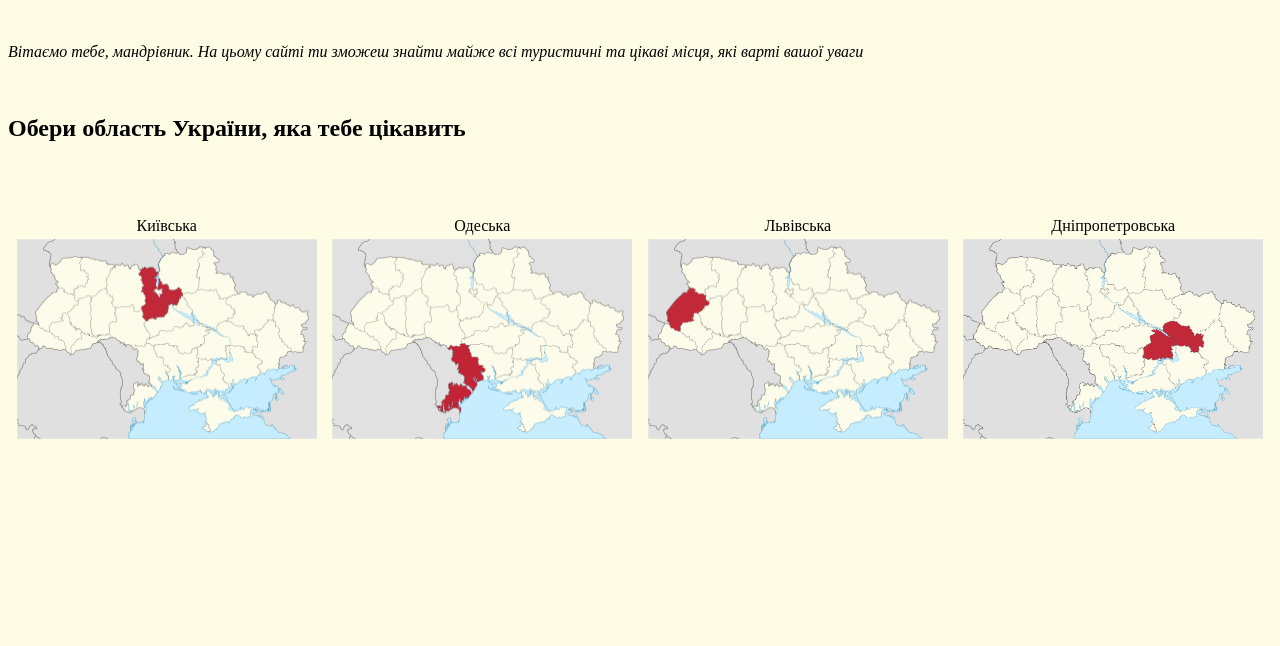
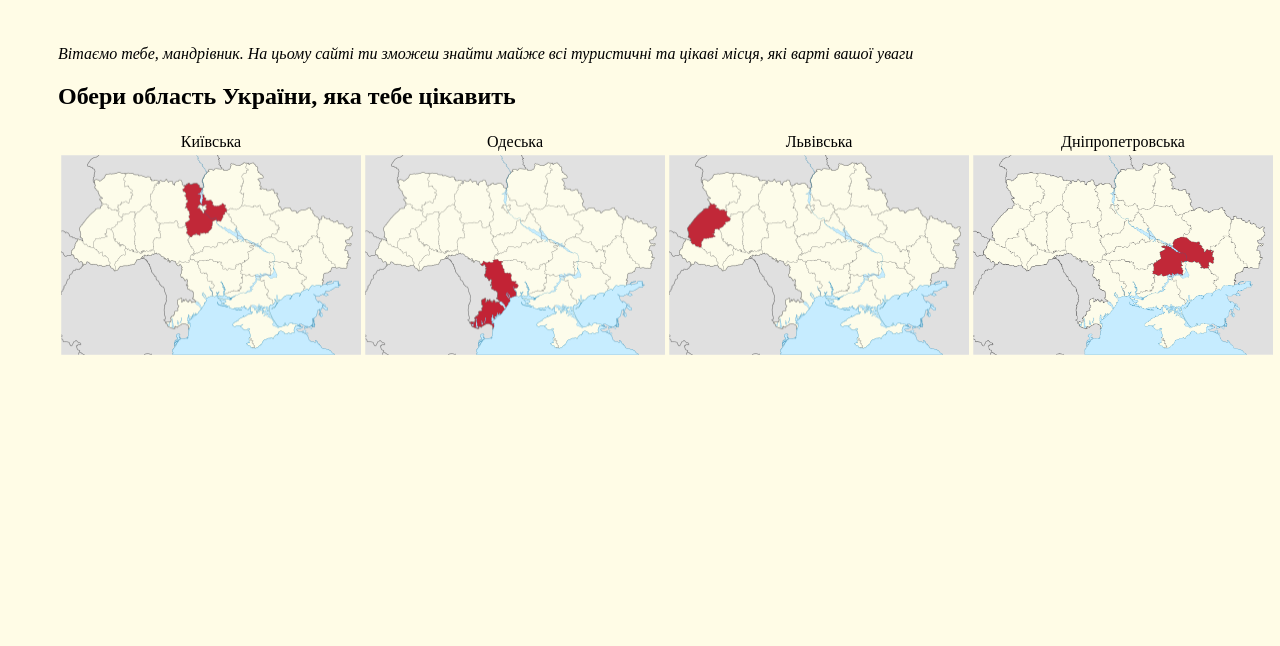
Before and after one commit to DaniilOstrovskiy/DaniilOstrovskiy.github.io, a plain HTML site: page index.html in a window 1280 px wide. Shown: the part 154-800 px from the top of the page. Drawn offline with Linux system fonts and the light colour scheme.

Commit message:
fix_veronika

```diff
--- a/css/styles.css
+++ b/css/styles.css
@@ -5,3 +5,14 @@ body {
 .textFront{
 	font-style: italic;
 }
+
+.main-box{
+    padding-left: 50px;
+    padding-right: 50px;
+    padding-top: 20px;
+    padding-bottom: 20px;
+}
+
+h1 {
+    font-size: 60px;
+}
--- a/css/table.css
+++ b/css/table.css
@@ -1,7 +1,6 @@
 .tableGr {
     border-collapse: collapse;
 }
-
 .cellGR {
     border: 1px solid black;
 }
--- a/index.html
+++ b/index.html
@@ -1,19 +1,16 @@
 <!DOCTYPE html>
 <html>
-
 <head>
     <meta charset="utf-8">
     <title>Українські дива</title>
     <style>
         @import url(css/table.css);
-    h1{
-        font-size: 60px;
-    }
     </style>
 </head>
 <link rel="stylesheet" href="css/styles.css">
 
 <body>
+<div class="main-box">
     <table style="width:100%">
         <tr>
             <td>
@@ -21,13 +18,13 @@
             </td>
         </tr>
     </table>
-    <br>
-    <p class="textFront">Вітаємо тебе, мандрівник. На цьому сайті ти зможеш знайти майже всі туристичні та цікаві місця, які варті вашої уваги</p>
-    <br>
-    <h2>Обери область України, яка тебе цікавить</h2>
-    <br>
-    <br>
-    <p>
+    <p class="textFront">
+        Вітаємо тебе, мандрівник. На цьому сайті ти зможеш знайти майже всі туристичні та цікаві місця,
+        які варті вашої уваги
+    </p>
+    <h2>
+        Обери область України, яка тебе цікавить
+    </h2>
     <table style="width:100%; text-align: center;">
         <tr>
             <td>Київcька</td>
@@ -36,13 +33,28 @@
             <td>Дніпропетровська</td>
         </tr>
         <tr>
-                <td><a href="kyiv.html"><img src="images/kyiv.png" width="300" height="200"></a></td>
-                <td><a href="odesa.html"><img src="images/odesa.png" width="300" height="200"></a></td>
-                <td><img src="images/lviv.png" width="300" height="200"></td>
-                <td><img src="images/dnipro.png" width="300" height="200"></td>
+            <td>
+                <a href="kyiv.html">
+                    <img src="images/kyiv.png" width="300" height="200">
+                </a>
+            </td>
+            <td>
+                <a href="odesa.html">
+                    <img src="images/odesa.png" width="300" height="200">
+                </a>
+            </td>
+            <td>
+                <a href="#">
+                    <img src="images/lviv.png" width="300" height="200">
+                </a>
+            </td>
+            <td>
+                <a href="#">
+                    <img src="images/dnipro.png" width="300" height="200">
+                </a>
+            </td>
         </tr>
     </table>
-    </p>
+</div>
 </body>
-
 </html>
```
Also changed, not shown: odesa.html (+1 -1 lines). Lines whose indentation alone changed are shown as unchanged.
